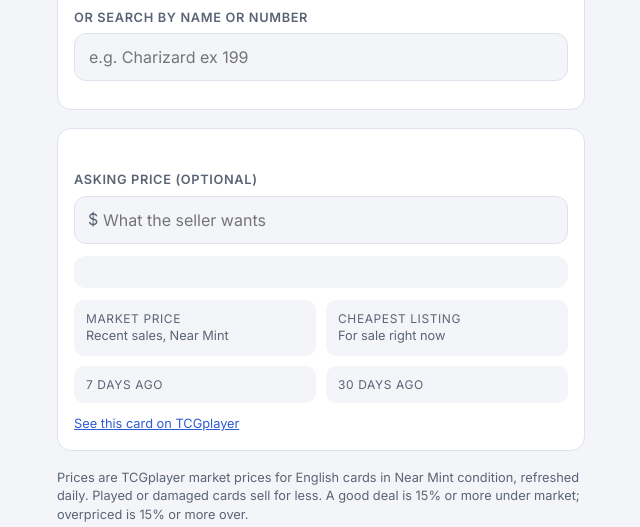
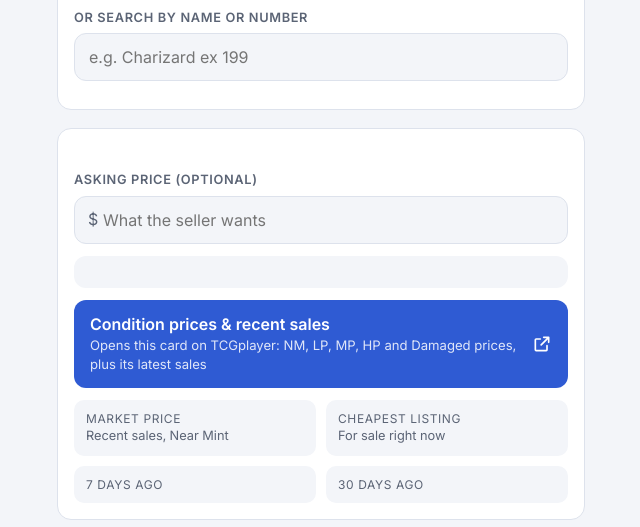
Before and after one commit to nelllsonnnn/Pokemon-Card-Scanner, a plain HTML site: page scanner/index.html in a window 1280 px wide. Shown: the part 352-879 px from the top of the page, without its empty margins (319-959 px from the left). Drawn offline with Linux system fonts and the light colour scheme; no server answers.

Commit message:
Scanner: prominent button to TCGplayer condition prices and recent sales
Co-Authored-By: Claude Opus 5.5 <noreply@anthropic.com>
Claude-Session: https://claude.ai/code/session_01NhXnUrw5Y231miSiWSF3Zg

```diff
--- a/scanner/index.html
+++ b/scanner/index.html
@@ -76,6 +76,12 @@ input[type="search"], input[type="number"] { width: 100%; font: 400 1rem var(--f
 .up { color: var(--good); } .down { color: var(--bad); }
 .foot { font-size: .8rem; color: var(--muted); margin: 0; }
 a { color: var(--accent); }
+.tcg { display: flex; align-items: center; gap: 12px; text-decoration: none; background: var(--accent); color: var(--accent-fg); border-radius: 12px; padding: 14px 16px; min-height: 56px; }
+.tcg:focus-visible { outline: 3px solid var(--fg); outline-offset: 2px; }
+.tcg span { display: grid; gap: 2px; flex: 1; min-width: 0; }
+.tcg b { font: 600 1rem var(--font-body); }
+.tcg small { font-size: .82rem; opacity: .85; }
+.tcg svg { width: 20px; height: 20px; flex: none; fill: none; stroke: currentColor; stroke-width: 2; stroke-linecap: round; stroke-linejoin: round; }
 .spin { width: 18px; height: 18px; border: 2px solid currentColor; border-right-color: transparent; border-radius: 50%; animation: s 0.8s linear infinite; display: inline-block; vertical-align: -3px; }
 @keyframes s { to { transform: rotate(360deg); } }
 @media (prefers-reduced-motion: reduce) { .spin { animation: none; } }
@@ -122,13 +128,16 @@ a { color: var(--accent); }
     <div id="gauge-wrap" hidden>
       <div class="gauge" aria-hidden="true"><i id="g-dot"></i><div class="ticks"><span>−50%</span><span>Market</span><span>+50%</span></div></div>
     </div>
+    <a class="tcg" id="r-link" href="#" target="_blank" rel="noopener">
+      <span><b>Condition prices &amp; recent sales</b><small>Opens this card on TCGplayer: NM, LP, MP, HP and Damaged prices, plus its latest sales</small></span>
+      <svg viewBox="0 0 24 24" aria-hidden="true"><path d="M14 4h6v6M20 4l-9 9M18 14v5a1 1 0 0 1-1 1H5a1 1 0 0 1-1-1V7a1 1 0 0 1 1-1h5"/></svg>
+    </a>
     <div class="stats">
       <div class="stat"><span>Market price</span><b id="s-market"></b><small>Recent sales, Near Mint</small></div>
       <div class="stat"><span>Cheapest listing</span><b id="s-low"></b><small>For sale right now</small></div>
       <div class="stat"><span>7 days ago</span><b id="s-p7"></b><small id="s-c7"></small></div>
       <div class="stat"><span>30 days ago</span><b id="s-p30"></b><small id="s-c30"></small></div>
     </div>
-    <p class="foot"><a id="r-link" href="#" target="_blank" rel="noopener">See this card on TCGplayer</a></p>
   </section>
 
   <p class="foot">Prices are TCGplayer market prices for English cards in Near Mint condition, refreshed daily. Played or damaged cards sell for less. A good deal is 15% or more under market; overpriced is 15% or more over.</p>
```
